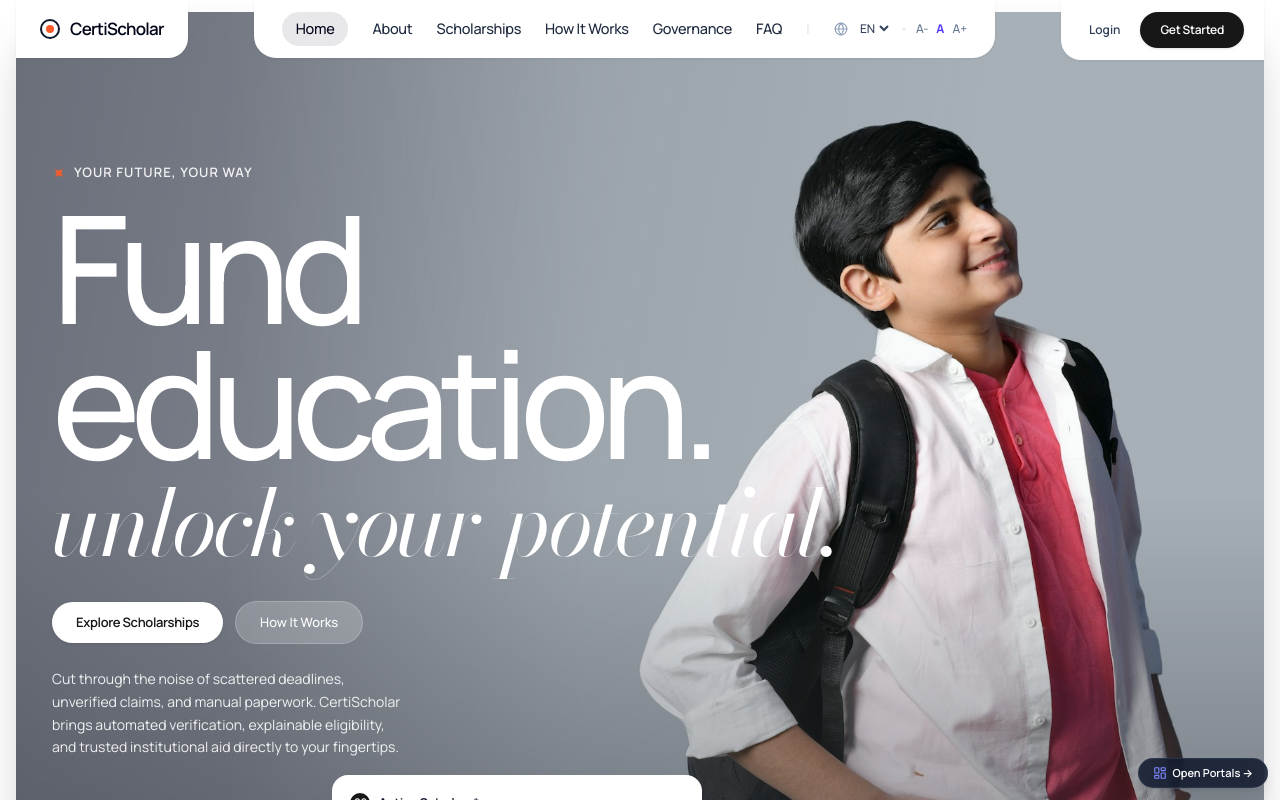
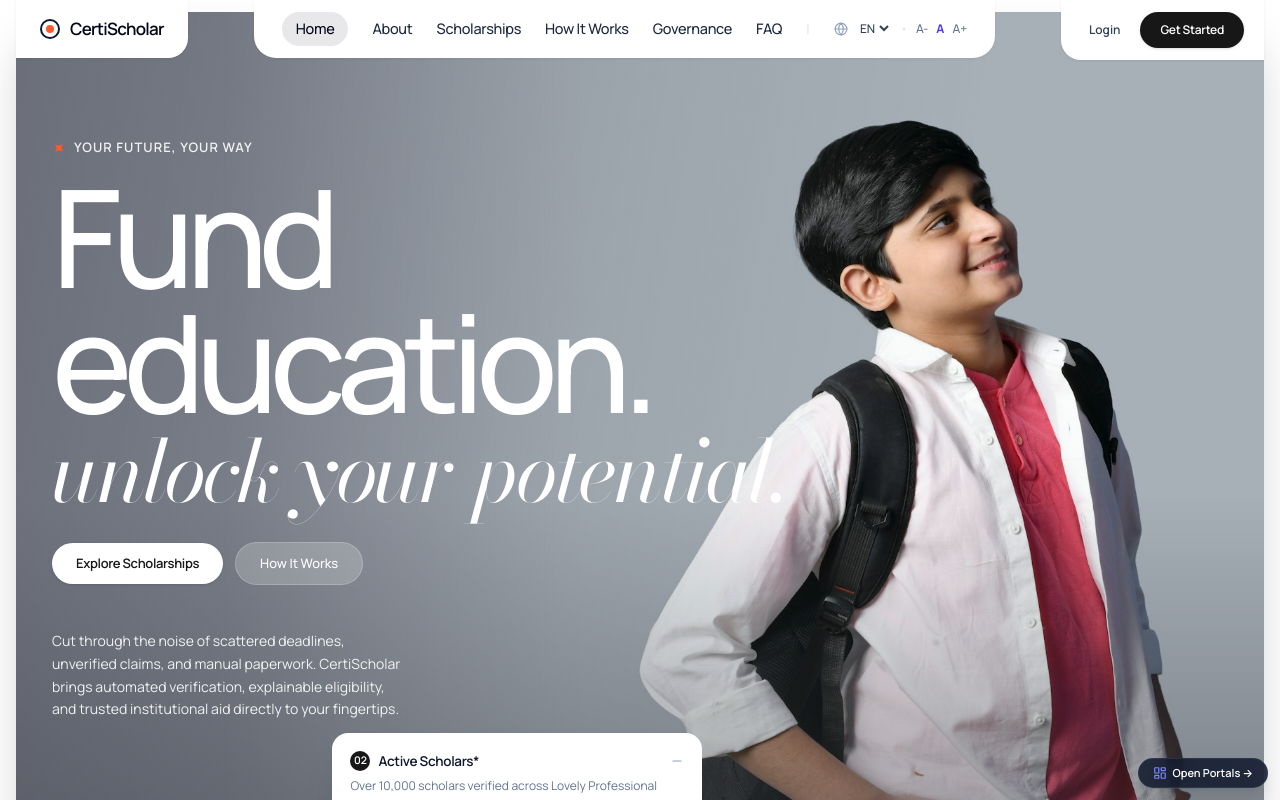
Before and after one commit to SekhSujonHaque2005/workspace-CertiScholar-, a React (Vite) app in the folder frontend/: page / in a window 1280 px wide. Shown: the top 800 px of the page. Built offline with nearby package versions, Linux system fonts and the light colour scheme.

Commit message:
fix(hero): restore exact 36px bottom gap below tabs to prevent bottom edge clipping

```diff
--- a/frontend/src/components/landing/HeroSection.jsx
+++ b/frontend/src/components/landing/HeroSection.jsx
@@ -87,9 +87,9 @@ export default function HeroSection({
 
   return (
     <div id="home" className="w-full">
-      {/* Framer Panel Container - Fixed 893px height on desktop for zero layout shift */}
+      {/* Framer Panel Container - Fixed 893px height on desktop with guaranteed 32px bottom gap */}
       <div
-        className="relative rounded-[28px] overflow-hidden min-h-[820px] lg:h-[893px] flex flex-col justify-between pt-[130px] sm:pt-[150px] pb-9 px-6 sm:px-9 lg:px-9 shadow-2xl"
+        className="relative rounded-[28px] overflow-hidden min-h-[820px] lg:h-[893px] flex flex-col justify-between pt-[100px] sm:pt-[115px] lg:pt-[125px] pb-7 sm:pb-8 lg:pb-9 px-6 sm:px-9 lg:px-9 shadow-2xl"
         style={{
           background: 'linear-gradient(100deg, rgb(124, 129, 139) 0%, rgb(162, 167, 175) 62%, rgb(169, 174, 181) 100%)'
         }}
@@ -147,17 +147,17 @@ export default function HeroSection({
           </div>
 
           {/* Headline H1 (Manrope 500) + H2 (Bodoni Moda 400 Italic) */}
-          <div className="space-y-1">
-            <h1 className="font-['Manrope'] font-medium text-[68px] sm:text-[105px] lg:text-[135px] xl:text-[150px] leading-[0.9] tracking-[-0.065em] text-white animate-word-blur" style={{ animationDelay: '0.1s' }}>
+          <div className="space-y-0.5">
+            <h1 className="font-['Manrope'] font-medium text-[64px] sm:text-[95px] lg:text-[120px] xl:text-[136px] leading-[0.92] tracking-[-0.065em] text-white animate-word-blur" style={{ animationDelay: '0.1s' }}>
               {headlineSans}
             </h1>
-            <h2 className="font-['Bodoni_Moda'] font-normal italic text-[44px] sm:text-[68px] lg:text-[84px] xl:text-[92px] leading-[1] tracking-[-0.04em] text-white pt-1 animate-word-blur" style={{ animationDelay: '0.2s' }}>
+            <h2 className="font-['Bodoni_Moda'] font-normal italic text-[40px] sm:text-[62px] lg:text-[76px] xl:text-[86px] leading-[1] tracking-[-0.04em] text-white pt-0.5 animate-word-blur" style={{ animationDelay: '0.2s' }}>
               {headlineSerif}
             </h2>
           </div>
 
           {/* Action Buttons with Framer Roll Effect */}
-          <div className="flex flex-wrap items-center gap-3 pt-4 animate-word-blur" style={{ animationDelay: '0.3s' }}>
+          <div className="flex flex-wrap items-center gap-3 pt-3 animate-word-blur" style={{ animationDelay: '0.3s' }}>
             <button
               onClick={onExploreClick}
               className="group bg-white hover:bg-slate-100 text-[#171717] font-semibold px-6 py-3 rounded-full text-xs sm:text-[13px] tracking-tight transition-all duration-300 shadow-sm cursor-pointer overflow-hidden font-['Manrope']"
@@ -182,7 +182,7 @@ export default function HeroSection({
         <div
           onMouseEnter={() => setIsPaused(true)}
           onMouseLeave={() => setIsPaused(false)}
-          className="relative z-10 pt-6 space-y-4 w-full"
+          className="relative z-10 space-y-3 w-full"
         >
           {/* Paragraph stacked above the tabs on the left */}
           <p className="text-white/90 text-sm leading-relaxed max-w-[350px] font-normal font-['Manrope']">
```
